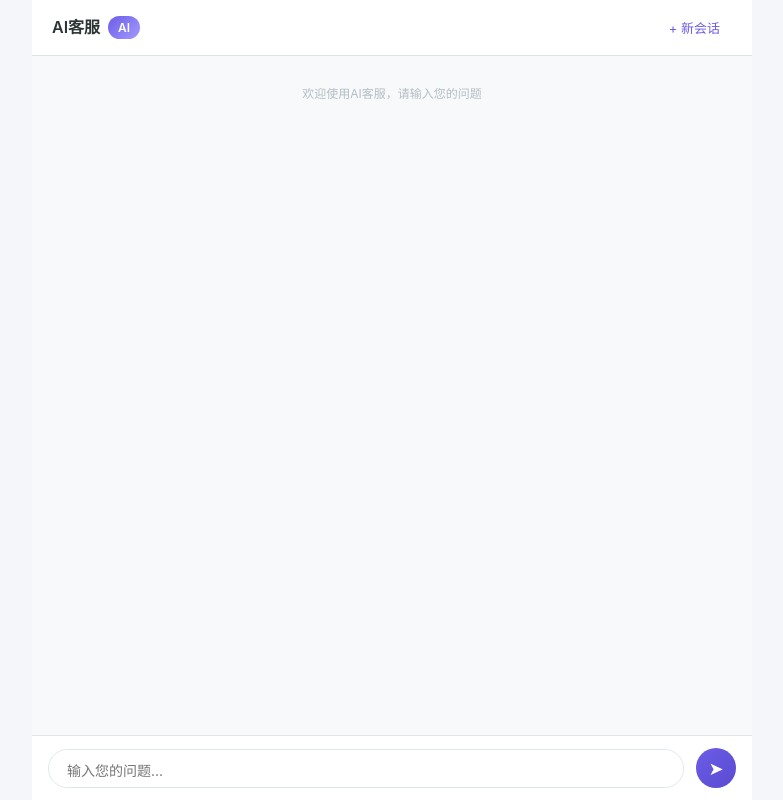
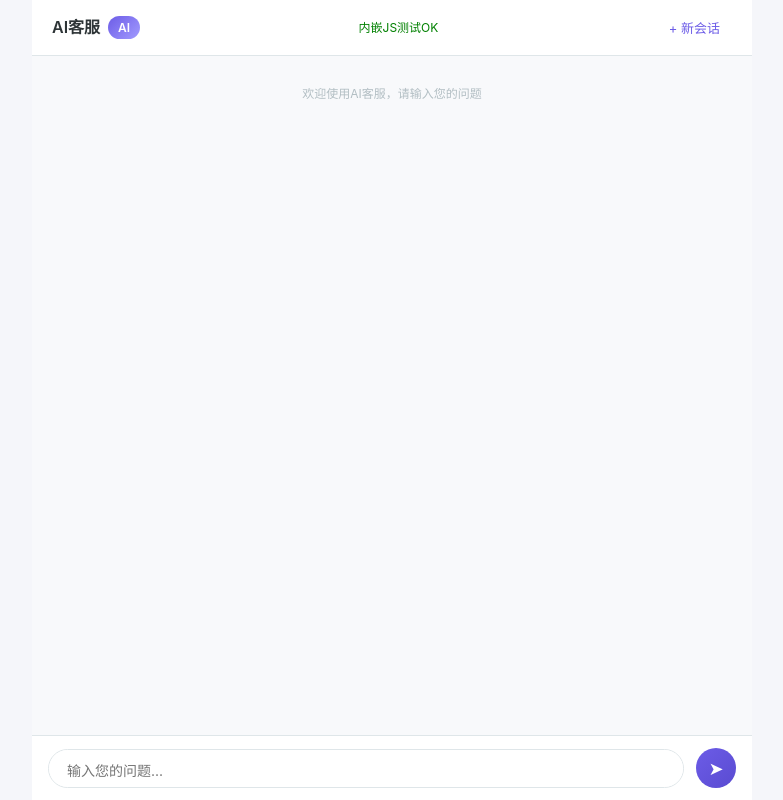
Before and after one commit to liuxinrongjinmu/AI-Intelligent-Customer-Service, a FastAPI app: page /chat/1 in a window 1280 px wide. Shown: the whole page, without its empty margins (248-1031 px from the left). Run offline with FastAPI, Linux system fonts and the light colour scheme; parts of the project's set-up code (start-up, migrations or seed data) failed here and were passed over.

Commit message:
debug: 添加内嵌测试脚本，验证浏览器能否执行 JS

```diff
--- a/frontend/templates/consumer/chat.html
+++ b/frontend/templates/consumer/chat.html
@@ -42,5 +42,12 @@
 </div>
 
 <meta name="tenant-id" content="{{ tenant_id }}">
+<!-- 第1步：内嵌测试脚本，验证 JS 能否执行 -->
+<script>
+document.getElementById('statusText').textContent = '内嵌JS测试OK';
+document.getElementById('statusText').style.color = 'green';
+console.log('内嵌JS执行成功');
+</script>
+<!-- 第2步：加载完整聊天脚本 -->
 <script src="/static/js/chat.js?v=20260626"></script>
 {% endblock %}
```
